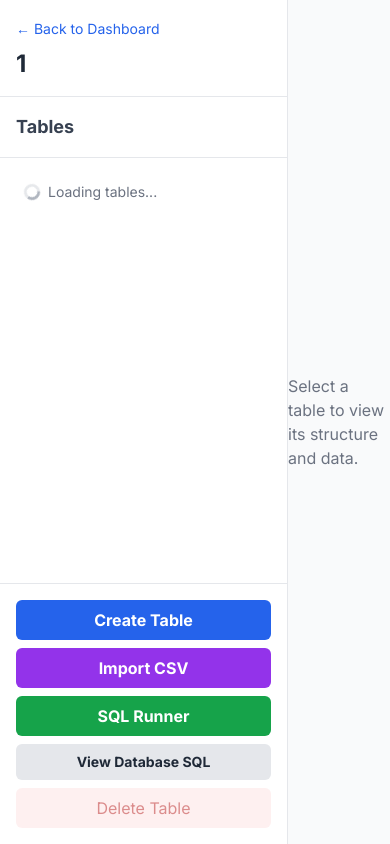
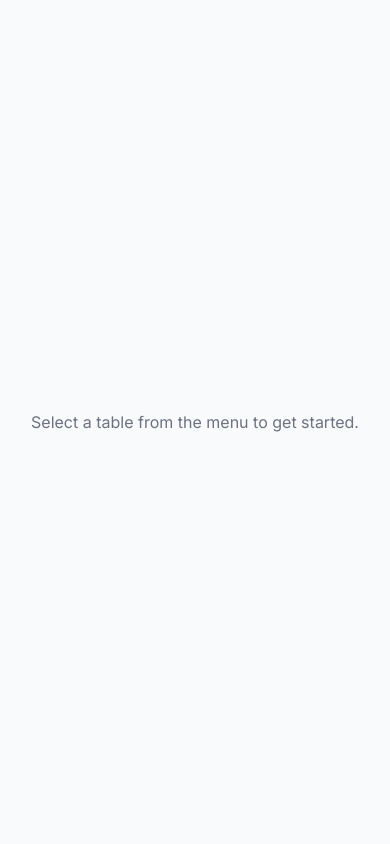
Before and after one commit to Noyonbond47/formpipedb, a FastAPI app: page /app/database/1 in a window 390 px wide. Run offline with FastAPI, Linux system fonts and the light colour scheme; some libraries are stand-ins or nearby versions.

Commit message:
commit_ui_table

```diff
--- a/templates/table-manager.html
+++ b/templates/table-manager.html
@@ -22,21 +22,27 @@
 
     <style>
         body { font-family: 'Inter', sans-serif; } .CodeMirror { font-family: 'Fira Code', monospace; border-radius: 0.375rem; height: 10rem; }
-        .modal { transition: opacity 0.25s ease; }
+        .modal, #sidebar-drawer, #sidebar-overlay { transition: opacity 0.3s ease-in-out; }
+        #sidebar-drawer { transition: transform 0.3s ease-in-out; }
     </style>
 </head>
 <body class="bg-gray-50">
 
-<div class="flex h-screen">
-    <aside class="w-72 bg-white border-r flex flex-col">
-        <div class="p-4 border-b">
+<div class="relative h-screen flex overflow-hidden">
+    <!-- Sidebar Drawer -->
+    <div id="sidebar-drawer" class="fixed inset-y-0 left-0 w-72 bg-white border-r flex flex-col z-40 transform -translate-x-full md:relative md:translate-x-0">
+        <div class="p-4 border-b flex justify-between items-center">
+            <div>
                 <a href="/app" class="text-sm text-blue-600 hover:underline">&larr; Back to Dashboard</a>
                 <h1 class="text-2xl font-bold text-gray-800 mt-2">{{ db_name }}</h1>
             </div>
+            <button id="close-sidebar-btn" class="md:hidden text-gray-500 hover:text-gray-800">&times;</button>
+        </div>
         <div class="p-4 border-b">
             <h2 class="text-lg font-semibold text-gray-700">Tables</h2>
         </div>
         <nav id="table-list" class="flex-1 p-4 space-y-1 overflow-y-auto">
+            <!-- Loading state -->
             <div class="flex items-center gap-2 text-sm text-gray-500 p-2">
                 <svg class="animate-spin h-4 w-4 text-gray-400" xmlns="http://www.w3.org/2000/svg" fill="none" viewBox="0 0 24 24"><circle class="opacity-25" cx="12" cy="12" r="10" stroke="currentColor" stroke-width="4"></circle><path class="opacity-75" fill="currentColor" d="M4 12a8 8 0 018-8V0C5.373 0 0 5.373 0 12h4zm2 5.291A7.962 7.962 0 014 12H0c0 3.042 1.135 5.824 3 7.938l3-2.647z"></path></svg>
                 <span>Loading tables...</span>
@@ -49,9 +55,14 @@
             <button id="view-db-sql-btn" class="w-full text-center p-2 rounded-md bg-gray-200 text-gray-800 hover:bg-gray-300 font-semibold text-sm">View Database SQL</button>
             <button id="delete-table-btn" class="w-full text-center p-2 rounded-md bg-red-100 text-red-700 hover:bg-red-200 disabled:opacity-50 disabled:cursor-not-allowed" disabled>Delete Table</button>
         </div>
-    </aside>
-
-    <main id="main-content" class="flex-1 p-8 overflow-auto hidden">
+    </div>
+    <!-- Overlay for mobile -->
+    <div id="sidebar-overlay" class="fixed inset-0 bg-black bg-opacity-50 z-30 hidden opacity-0 md:hidden"></div>
+
+    <main id="main-content" class="flex-1 p-8 overflow-auto hidden relative">
+        <button id="open-sidebar-btn" class="md:hidden fixed top-4 left-4 z-20 p-2 bg-white border rounded-md shadow-sm">
+            <svg class="w-6 h-6 text-gray-700" fill="none" stroke="currentColor" viewBox="0 0 24 24"><path stroke-linecap="round" stroke-linejoin="round" stroke-width="2" d="M4 6h16M4 12h16M4 18h16"></path></svg>
+        </button>
         <div id="table-tabs-container" class="border-b mb-6">
             <nav class="flex space-x-6">
                 <button data-tab="data" class="table-tab-btn py-2 px-1 font-medium border-b-2 border-blue-500 text-blue-600">Data</button>
@@ -151,7 +162,7 @@
     </div>
 
     <div id="placeholder-content" class="flex-1 flex items-center justify-center text-gray-500">
-        Select a table to view its structure and data.
+        <span class="md:hidden">Select a table from the menu to get started.</span><span class="hidden md:inline">Select a table to view its structure and data.</span>
     </div>
 </div>
 
@@ -405,6 +416,10 @@
     const createWebhookBtn = document.getElementById('create-webhook-btn');
     const webhooksListContainer = document.getElementById('webhooks-list-container');
     const calendarAutomationContainer = document.getElementById('calendar-automation-container');
+    const sidebarDrawer = document.getElementById('sidebar-drawer');
+    const sidebarOverlay = document.getElementById('sidebar-overlay');
+    const openSidebarBtn = document.getElementById('open-sidebar-btn');
+    const closeSidebarBtn = document.getElementById('close-sidebar-btn');
 
     const importRowsCsvFile = document.getElementById('import-rows-csv-file');
 
@@ -539,6 +554,7 @@
             sqlRunnerView.classList.add('hidden');
             deleteTableBtn.disabled = false;
             tableTabContainer.classList.remove('hidden');
+            closeSidebar(); // Close drawer on mobile after selection
 
             // Reset to page 1 whenever a new table is selected
             renderStructure(state.selectedTable.columns);
@@ -698,8 +714,31 @@
     }
 
     function renderCalendarAutomation(integration) {
+        const tableColumns = state.selectedTable.columns;
+
         if (!integration) {
-            // Disconnected state
+            // Check for prerequisites before showing the connect button
+            const hasDateColumn = tableColumns.some(c => ['timestamp'].includes(c.type));
+            const hasNonPkColumn = tableColumns.some(c => !c.is_primary_key);
+
+            if (!hasDateColumn || !hasNonPkColumn) {
+                // Show prerequisite message
+                calendarAutomationContainer.innerHTML = `
+                    <div class="text-center">
+                        <h3 class="font-semibold text-gray-700">Connect to your Calendar</h3>
+                        <p class="mt-1 text-sm text-gray-500 max-w-xl mx-auto">Automatically create calendar events from new rows in this table.</p>
+                        <div class="mt-4 p-4 bg-amber-50 border border-amber-200 rounded-lg text-left max-w-2xl mx-auto">
+                            <h4 class="font-semibold text-amber-800">Prerequisites</h4>
+                            <p class="text-sm text-amber-700 mt-2">To use calendar automation, your table must have:</p>
+                            <ul class="list-disc list-inside text-sm text-amber-700 mt-2 space-y-1">
+                                <li>At least one column with a date/time type (e.g., <code class="bg-amber-200 text-amber-900 px-1 rounded font-mono">TIMESTAMP</code>) to serve as the event's start time.</li>
+                                <li>At least one other column (e.g., <code class="bg-amber-200 text-amber-900 px-1 rounded font-mono">TEXT</code>) to use for the event title.</li>
+                            </ul>
+                        </div>
+                    </div>
+                `;
+            } else {
+                // Prerequisites met, show connect button
                 calendarAutomationContainer.innerHTML = `
                     <div class="text-center">
                         <h3 class="font-semibold text-gray-700">Connect to your Calendar</h3>
@@ -710,10 +749,10 @@
                         </button>
                     </div>
                 `;
+            }
         } else {
             // Connected and mapping state
-            const tableColumns = state.selectedTable.columns;
-            const dateColumns = tableColumns.filter(c => ['timestamp', 'text', 'real', 'integer'].includes(c.type)); // Allow text/numbers for flexible date parsing
+            const dateColumns = tableColumns.filter(c => ['timestamp', 'text', 'real', 'integer', 'serial'].includes(c.type)); // Allow text/numbers/serial for flexible date parsing
             const booleanColumns = tableColumns.filter(c => c.type === 'boolean');
 
             const columnOptions = (cols, selectedVal) => cols.map(c => `<option value="${c.name}" ${c.name === selectedVal ? 'selected' : ''}>${c.name}</option>`).join('');
@@ -793,7 +832,11 @@
         if (webhooks.length === 0) {
             webhooksListContainer.innerHTML = `<div class="text-center p-6 border-2 border-dashed rounded-lg text-gray-500">
                     <h3 class="font-semibold">No webhooks yet.</h3>
-                <p class="mt-1 text-sm">Create a webhook to start receiving data from external forms like WordPress or Google Forms.</p>
+                    <p class="mt-1 text-sm">Create a webhook to start receiving data from external forms.</p>
+                    <div class="mt-4 text-xs text-left bg-gray-100 p-3 rounded-md max-w-lg mx-auto">
+                        <p class="font-semibold text-gray-600">Pro Tip:</p>
+                        <p class="text-gray-500 mt-1">For best results, ensure your table has columns that match the fields you expect to receive (e.g., columns named <code class="bg-gray-200 text-gray-700 px-1 rounded font-mono">name</code>, <code class="bg-gray-200 text-gray-700 px-1 rounded font-mono">email</code>, <code class="bg-gray-200 text-gray-700 px-1 rounded font-mono">message</code>, etc.). This makes field mapping easier after you receive your first test submission.</p>
+                    </div>
                 </div>`;
             return;
         }
@@ -956,6 +999,22 @@
     function closeModal(modal) {
         modal.classList.add('opacity-0');
         setTimeout(() => modal.classList.add('hidden'), 250);
+    }
+
+    function openSidebar() {
+        sidebarDrawer.classList.remove('-translate-x-full');
+        sidebarOverlay.classList.remove('hidden');
+        setTimeout(() => {
+            sidebarOverlay.classList.remove('opacity-0');
+        }, 10);
+    }
+
+    function closeSidebar() {
+        sidebarDrawer.classList.add('-translate-x-full');
+        sidebarOverlay.classList.add('opacity-0');
+        setTimeout(() => {
+            sidebarOverlay.classList.add('hidden');
+        }, 300);
     }
 
     function createColumnRow(isPk = false) {
@@ -1378,6 +1437,11 @@
             dbSqlCodeContent.textContent = `-- Error fetching SQL: ${error.message}`;
         }
     }
+
+    // Sidebar Drawer Event Listeners
+    openSidebarBtn.addEventListener('click', openSidebar);
+    closeSidebarBtn.addEventListener('click', closeSidebar);
+    sidebarOverlay.addEventListener('click', closeSidebar);
 
     // Event Listeners
     tableList.addEventListener('click', handleTableSelect);
```
Lines whose indentation alone changed are shown as unchanged.
